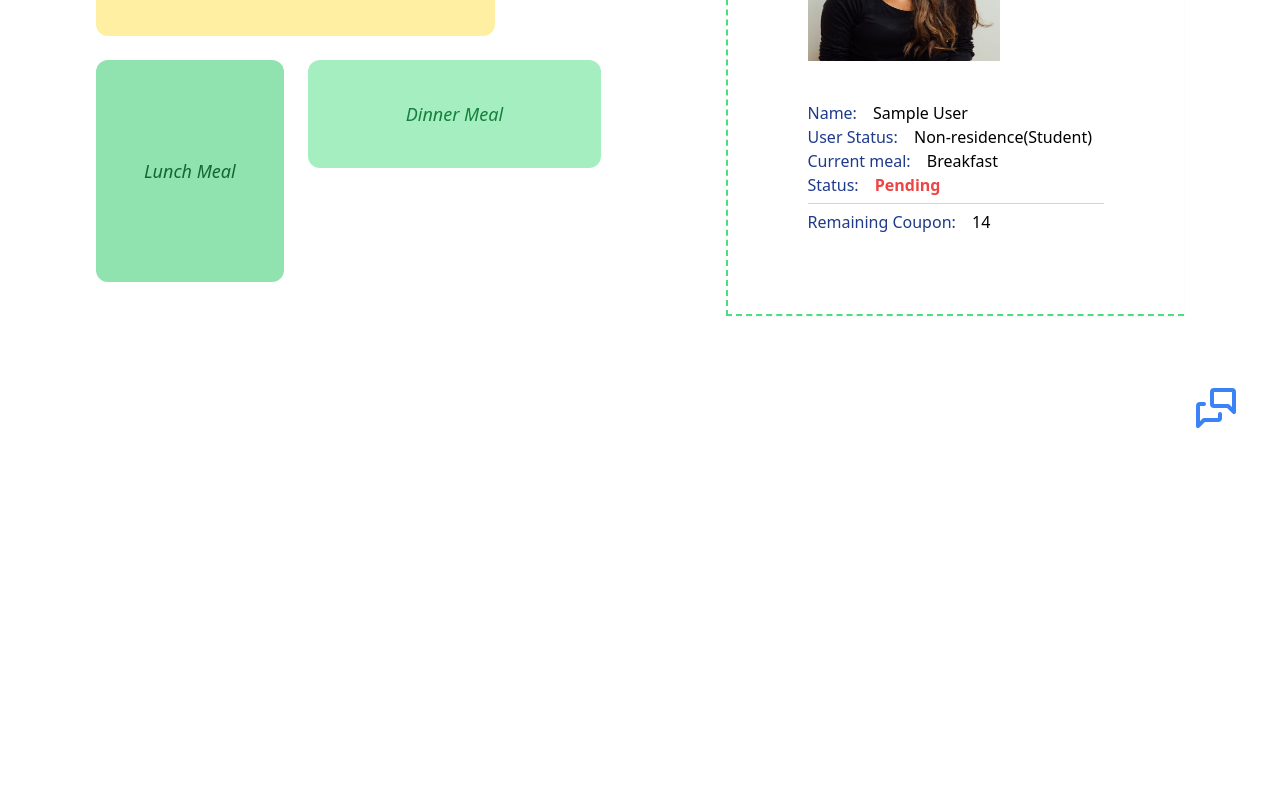
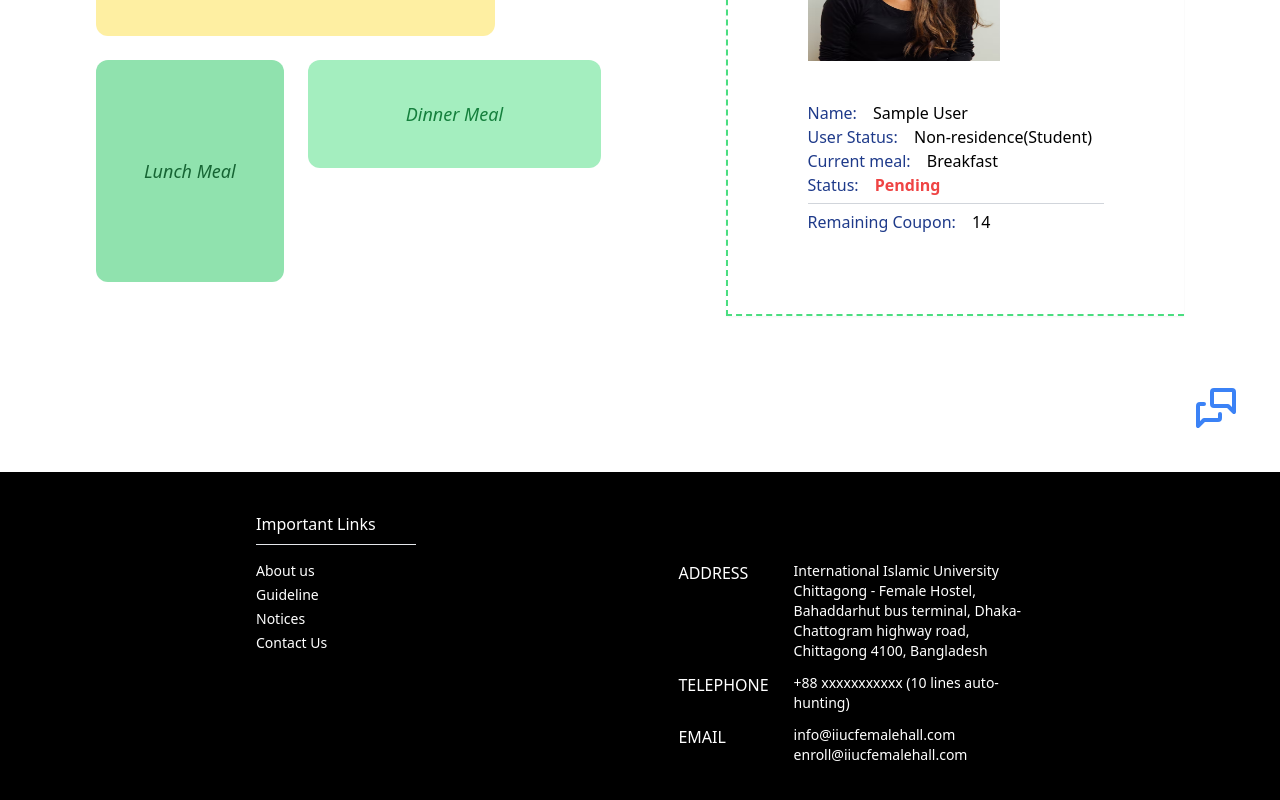
Before and after one commit to ijTuhin/hostel-management-webportal, a React (Vite) app: page / in a window 1280 px wide. Shown: the part 328-1128 px from the top of the page. Before the commit the page ends 800 px from the top, so only its background shows below. Built offline with nearby package versions, Linux system fonts and the light colour scheme; no server answers; sample sign-in values are in the browser's storage.

Commit message:
Footer component added

```diff
--- /dev/null
+++ b/src/Components/Common/Footer/Footer.jsx
@@ -0,0 +1,37 @@
+import React from "react";
+
+const Footer = () => {
+  return (
+    <div className="h-fit bg-black px-64 py-10 text-white space-y-4">
+      <div>
+        <p className="border-b w-40 pb-2">Important Links</p>
+      </div>
+      <div className="flex justify-between">
+        <div className="space-y-3">
+          <ul className="text-sm space-y-1">
+            <li className="hover:text-amber-500"><button>About us</button></li>
+            <li className="hover:text-amber-500"><button>Guideline</button></li>
+            <li className="hover:text-amber-500"><button>Notices</button></li>
+            <li className="hover:text-amber-500"><button>Contact Us</button></li>
+          </ul>
+        </div>
+        <div className="w-[45%] grid grid-cols-3 gap-y-3 ">
+          <p>ADDRESS</p>
+          <p className="text-sm col-span-2">
+          International Islamic University Chittagong - Female Hostel, Bahaddarhut bus terminal, Dhaka-Chattogram highway road, Chittagong 4100, Bangladesh
+          </p>
+          <p>TELEPHONE</p>
+          <p className="text-sm col-span-2">
+            +88 xxxxxxxxxxx (10 lines auto-hunting)
+          </p>
+          <p>EMAIL</p>
+          <p className="text-sm col-span-2">
+            info@iiucfemalehall.com enroll@iiucfemalehall.com
+          </p>
+        </div>
+      </div>
+    </div>
+  );
+};
+
+export default Footer;
--- a/src/Pages/PageContainer.jsx
+++ b/src/Pages/PageContainer.jsx
@@ -1,6 +1,7 @@
 import React, { useContext } from "react";
 import { Outlet } from "react-router-dom";
 import { AuthContext } from "../Authentications/Authenticate/UserContext";
+import Footer from "../Components/Common/Footer/Footer";
 import Loading from "../Components/Common/Loading";
 import Navbar from "../Components/Common/Navbar";
 
@@ -15,6 +16,7 @@ const PageContainer = () => {
           <Navbar />
           {/* Outlet will render the children page element according to the URL or null if it is */}
           <Outlet />
+          <Footer/>
         </div>
       )}
     </>
```
